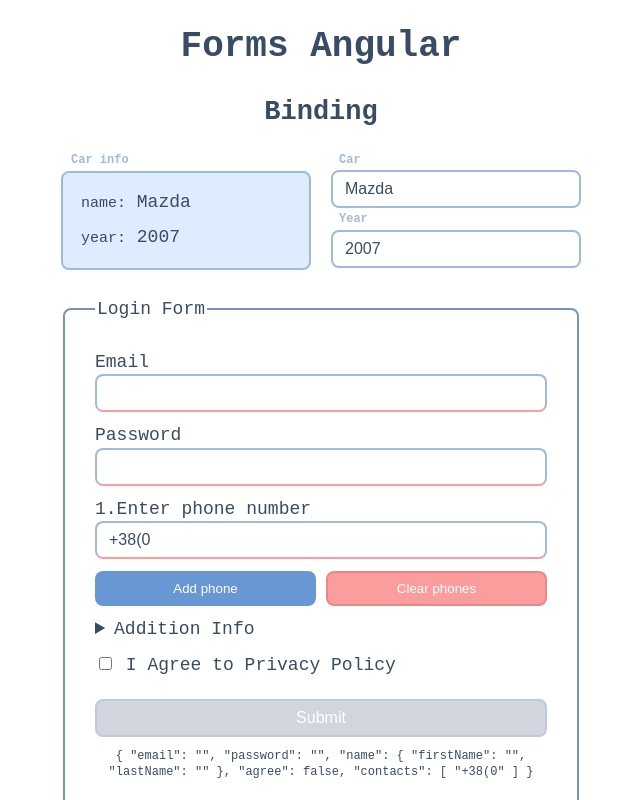
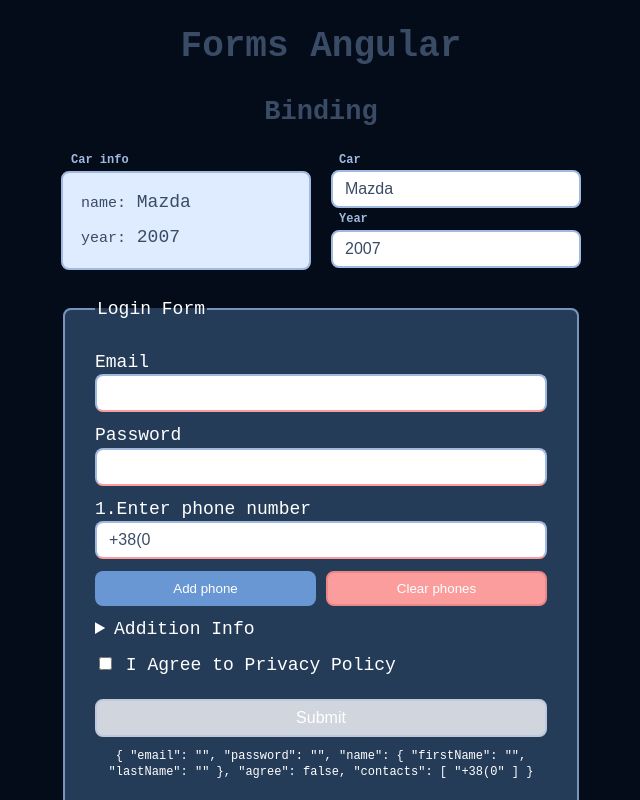
Before and after one commit to NadezhdaKuzmich/ng-forms, an Angular app: page / in a window 1280 px wide. Shown: the top 800 px of the page, without its empty margins (319-959 px from the left). Built offline with nearby package versions, Linux system fonts and the light colour scheme.

Commit message:
edit background

```diff
--- a/src/styles.scss
+++ b/src/styles.scss
@@ -7,6 +7,7 @@ body {
   font-size: 18px;
   line-height: 1.3;
   color: #3a4b65;
+  background: #030c18;
 }
 
 h1,
@@ -45,6 +46,8 @@ form {
   fieldset {
     display: flex;
     flex-direction: column;
+    color: #fff;
+    background: #253c59;
     border: 2px solid #7795bc;
     border-radius: 8px;
     padding: 30px 30px 40px;
```
